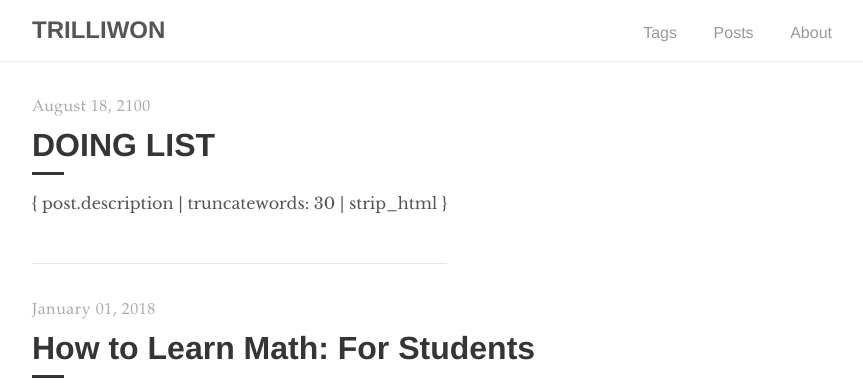
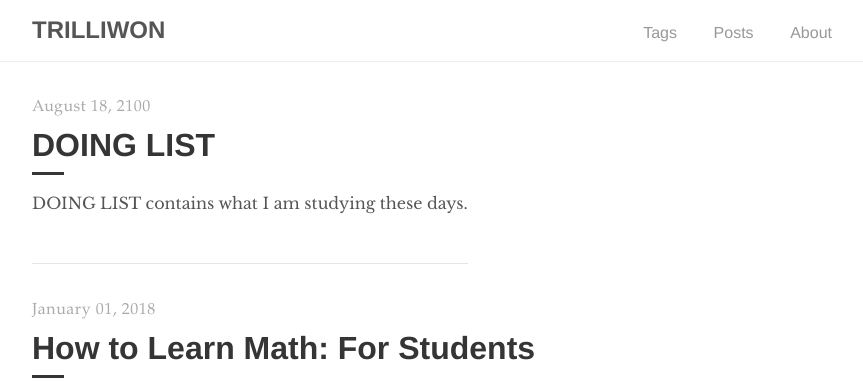
Before and after one commit to trilliwon/ABL, a Jekyll site: the page built from index.html, in a window 1280 px wide. Shown: the top 385 px of the page, without its empty margins (208-1071 px from the left). Built offline with Jekyll 4.4.1, drawn with Linux system fonts in a browser that asks for light colours; nearby versions of some CDN libraries; the list of posts is cut into pages by our own code.

Commit message:
Tue Jan  2 23:02:09 KST 2018

```diff
--- a/index.html
+++ b/index.html
@@ -13,9 +13,9 @@ title: Home
 
         <p>
           {% if post.description }
-          { post.content | truncatewords: 30 | strip_html }
+          {{ post.content | truncatewords: 30 | strip_html }}
           {% else %}
-          { post.description | truncatewords: 30 | strip_html }
+          {{ post.description | truncatewords: 30 | strip_html }}
           {% endif %}
         </p>
 
```
